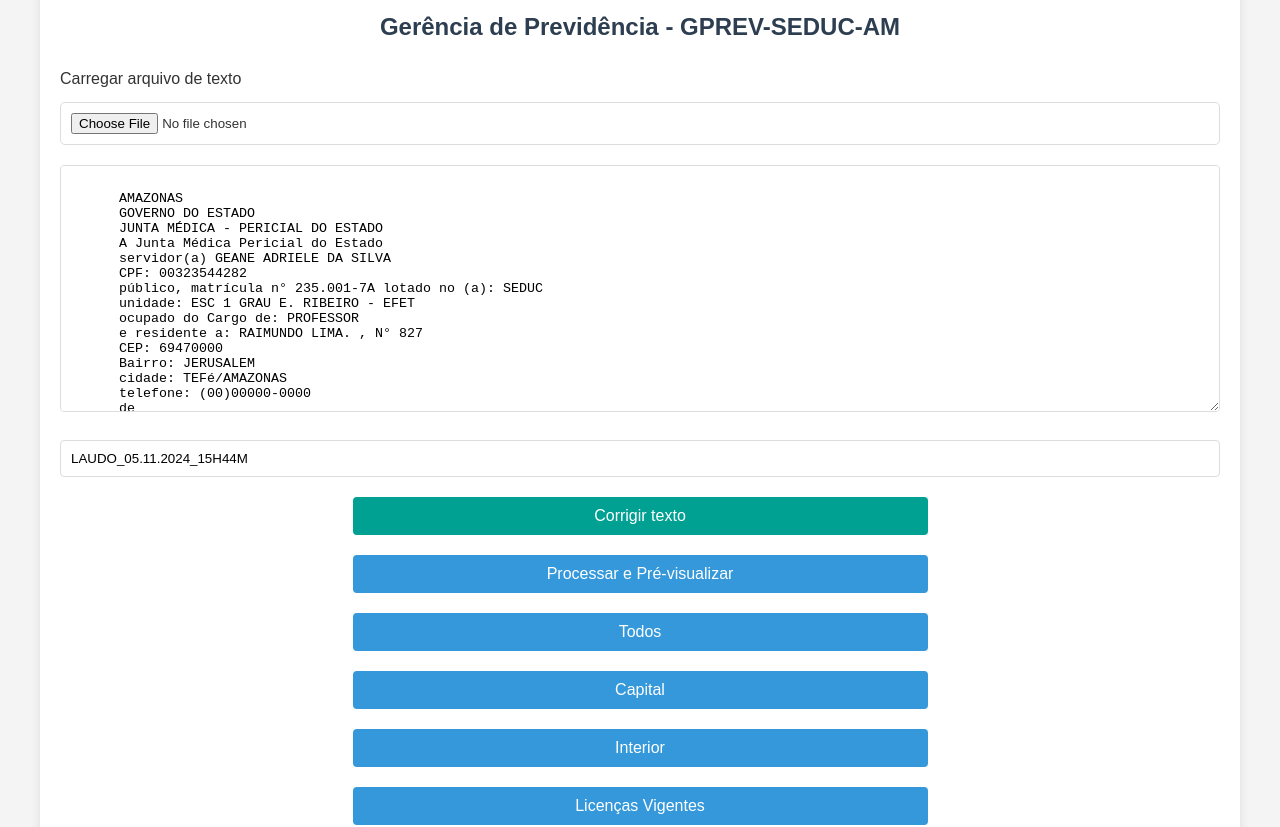
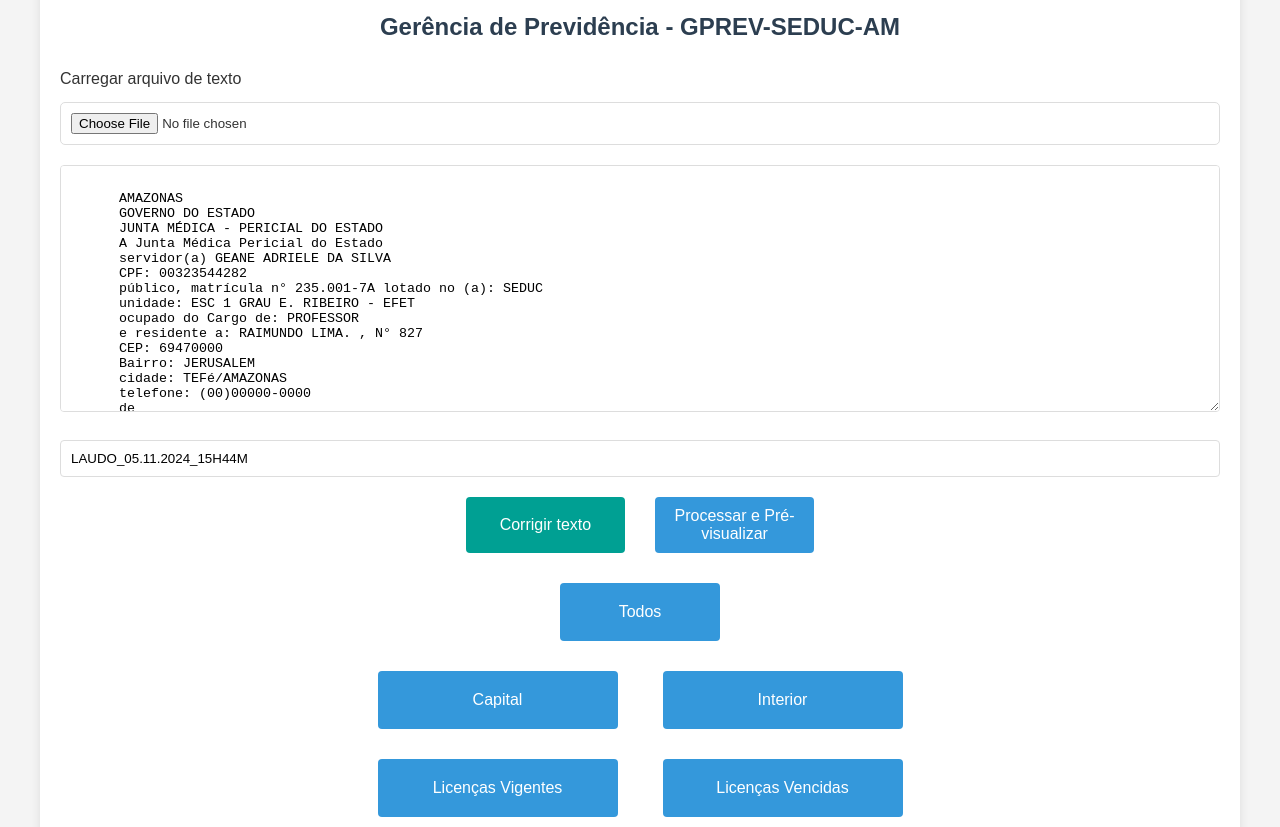
Before and after one commit to FrankWebber/sislaudos, a website: page public/index.html in a window 1280 px wide. Shown: the part 126-953 px from the top of the page. Drawn offline with Linux system fonts and the light colour scheme.

Commit message:
grid button

```diff
--- a/public/CSS/style-geral.css
+++ b/public/CSS/style-geral.css
@@ -42,8 +42,46 @@ textarea:focus {
 }
 
 .button-group {
-    text-align: center;
+    display: grid;
+    grid-template-columns: 1fr;
+    /* Define uma única coluna centralizada */
+    grid-template-rows: auto auto auto auto;
+    /* Quatro linhas para os botões */
+    gap: 10px;
+    justify-items: center;
+    /* Centraliza os itens horizontalmente */
+    align-items: center;
 }
+
+.correct-preview {
+    display: flex;
+    gap: 10px;
+    /* Espaço entre os botões dentro da div */
+}
+
+.Todos,
+.Regiao,
+.vigente-vencida {
+    display: flex;
+    gap: 25px;
+    justify-content: center;
+}
+
+.btn-tds {
+    width: 10rem;
+    padding: 20px;
+}
+
+.Regiao>button {
+    width: 15em;
+    padding: 20px;
+}
+
+.vigente-vencida>button {
+    width: 15rem;
+    padding: 20px;
+}
+
 
 button {
     padding: 10px 20px;
@@ -59,6 +97,9 @@ button {
 button:hover {
     background-color: #0056b3;
 }
+
+
+
 
 /* Estilos para a tabela de preview */
 #dataPreview {
--- a/public/index.html
+++ b/public/index.html
@@ -85,14 +85,22 @@
     <input type="text" id="outputFilename" placeholder="Nome do arquivo de saída (sem extensão)">
 
     <div class="button-group">
+      <div class="correct-preview">
         <button class="btn_correctText" onclick="text_cleaner()">Corrigir texto</button>
         <button onclick="processAndPreviewData()" aria-label="Processar e pré-visualizar dados">Processar e
           Pré-visualizar</button>
-      <button onclick="exportToExcel()" aria-label="Exportar dados para Excel">Todos</button>
+      </div>
+      <div class="Todos">
+        <button class="btn-tds" onclick="exportToExcel()" aria-label="Exportar dados para Excel">Todos</button>
+      </div>
+      <div class="Regiao">
         <button onclick="exportCapitalToExcel()" aria-label="Exportar somente dados de Manaus">Capital</button>
         <button onclick="exportInteriorToExcel()" aria-label="Exportar dados do Interior">Interior</button>
+      </div>
+      <div class="vigente-vencida">
         <button onclick="exportLicencasVigentes()" aria-label="Exportar licenças vigentes">Licenças Vigentes</button>
         <button onclick="exportVencidas()" aria-label="Exportar licenças vencidas">Licenças Vencidas</button>
+      </div>
 
       <button id="downloadErrorReport" style="display: none;" onclick="downloadErrorReport()"
         aria-label="Baixar relatório de dados não processados">Baixar Relatório de Erros</button>
```
Lines whose indentation alone changed are shown as unchanged.
